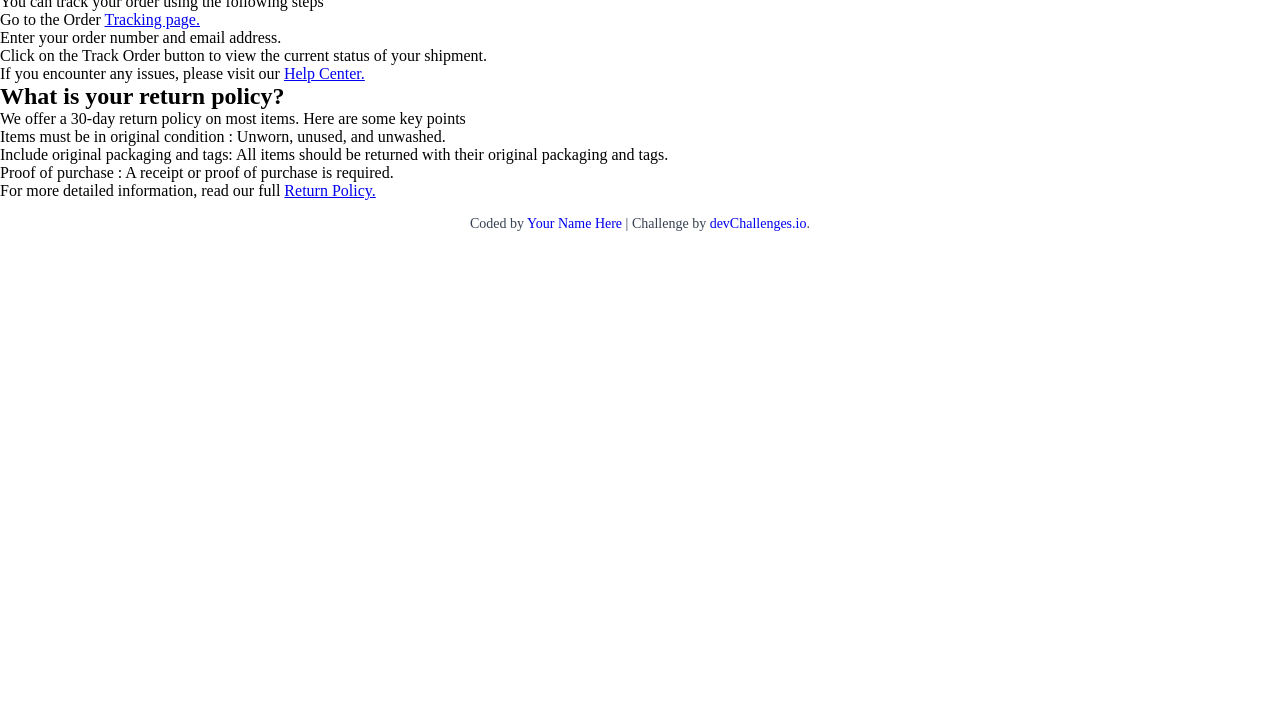
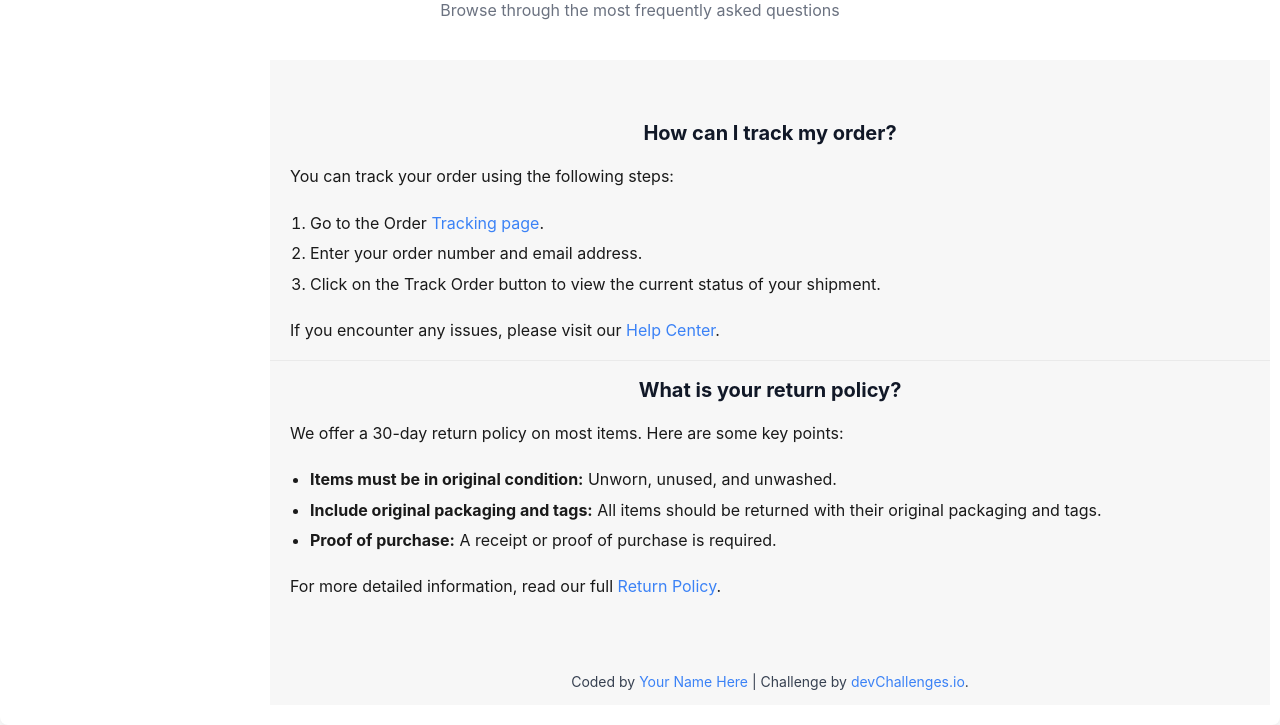
Before and after one commit to Fravio99/simple-faq-master, a plain HTML site: page index.html in a window 1280 px wide. Shown: the part 89-814 px from the top of the page. Drawn offline with Linux system fonts and the light colour scheme.

Commit message:
Finished

```diff
--- a/index.html
+++ b/index.html
@@ -15,14 +15,88 @@
 
     <!--You are welcome to delete these styles or modify them in your own stylesheet -->
     <style>
-      * {
+
+  body {
+  font-family: -apple-system, BlinkMacSystemFont, "Segoe UI", Roboto, "Helvetica Neue", Arial, sans-serif;
   margin: 0;
   padding: 0;
-        box-sizing: border-box;
+  background-color: #f9fafa;
+  color: #1a1a1a;
 }
 
-      body {
-        height: 100vh;
+.faq-container {
+  max-width: auto;
+  margin: auto;
+  padding: 20px;
+  background-color: #ffffff;
+  border-radius: 8px;
+  box-shadow: 0 4px 8px rgba(0, 0, 0, 0.05);
+}
+
+h1 {
+  font-size: 28px;
+  text-align: center;
+  margin-bottom: 10px;
+}
+
+.subtitle {
+  text-align: center;
+  color: #6b7280;
+  margin-bottom: 40px;
+}
+
+.faq-section h2 {
+  font-size: 20px;
+  text-align: center;
+  margin-bottom: 10px;
+  color: #111827;
+}
+
+.faq-section{
+
+}
+
+
+.faq-section p{
+  text-align: justify;
+  margin-bottom: 15px;
+  margin-left: 20px;
+  line-height: 1.9;
+}
+
+
+.faq-section ol,
+.faq-section ul {
+  padding-left: 20px;
+  margin-left: 20px;
+  text-align: justify;
+  margin-bottom: 15px;
+  line-height: 1.9;
+}
+
+.section {
+  width: 1000PX;
+  height: 600PX;
+  padding-top: 45px;
+  margin-left: 250px;
+  background-color: rgb(247, 247, 247);
+
+}
+
+
+a {
+  color: #3b82f6;
+  text-decoration: none;
+}
+
+a:hover {
+  text-decoration: underline;
+}
+
+hr {
+  border: none;
+  border-top: 1px solid rgb(234, 234, 234);
+  margin: 40px 0;
 }
 
 .author-info {
@@ -35,47 +109,57 @@
 .author-info a {
   text-decoration: none;
 }
+
+
+
     </style>
   </head>
   <body>
 
-    <div class="header">
+    <div class="faq-container">
+
+      <div class="faq-header">
         <h1>Frequently Asked Questions</h1>
-      <p>Browse through the most frequently asked questions</p>
+        <p class="subtitle">Browse through the most frequently asked questions</p>
       </div>
 
       <div class="section">
-      <div class="section-1">
+
+          <div class="faq-section">
             <h2>How can I track my order?</h2>
-      <p>You can track your order using the following steps</p>
-      <ul>
-        <li>Go to the Order  <a href="#">Tracking page.</a></li>
+            <p>You can track your order using the following steps:</p>
+            <ol>
+              <li>Go to the Order <a href="#">Tracking page</a>.</li>
               <li>Enter your order number and email address.</li>
               <li>Click on the Track Order button to view the current status of your shipment.</li>
-      </ul>
-
-      <p>If you encounter any issues, please visit our <a href="#">Help Center.</a> </p>
+            </ol>
+            <p>If you encounter any issues, please visit our <a href="#">Help Center</a>.</p>
           </div>
 
-    <div class="section-2">
+          <hr>
+
+          <div class="faq-section">
             <h2>What is your return policy?</h2>
-      <p>We offer a 30-day return policy on most items. Here are some key points</p>
-
+            <p>We offer a 30-day return policy on most items. Here are some key points:</p>
             <ul>
-        <li>Items must be in original condition : Unworn, unused, and unwashed.</li>
-        <li>Include original packaging and tags: All items should be returned with their original packaging and tags.</li>
-        <li>Proof of purchase : A receipt or proof of purchase is required.</li>
+              <li><strong>Items must be in original condition:</strong> Unworn, unused, and unwashed.</li>
+              <li><strong>Include original packaging and tags:</strong> All items should be returned with their original packaging and tags.</li>
+              <li><strong>Proof of purchase:</strong> A receipt or proof of purchase is required.</li>
             </ul>
-      <p>For more detailed information, read our full <a href="#">Return Policy.</a> </p>
+            <p>For more detailed information, read our full <a href="#">Return Policy</a>.</p>
           </div>
-    </div>
-
-
+          <br><br>
           <div class="author-info">
         Coded by <a href="#">Your Name Here</a> | Challenge by
         <a href="https://www.devchallenges.io?ref=challenge" target="_blank"
           >devChallenges.io</a
         >.
       </div>
+
+      </div>
+
+  </div>
+
+
   </body>
 </html>
```
Also changed, not shown: .fiveserverrc.json (added). Lines whose indentation alone changed are shown as unchanged.
